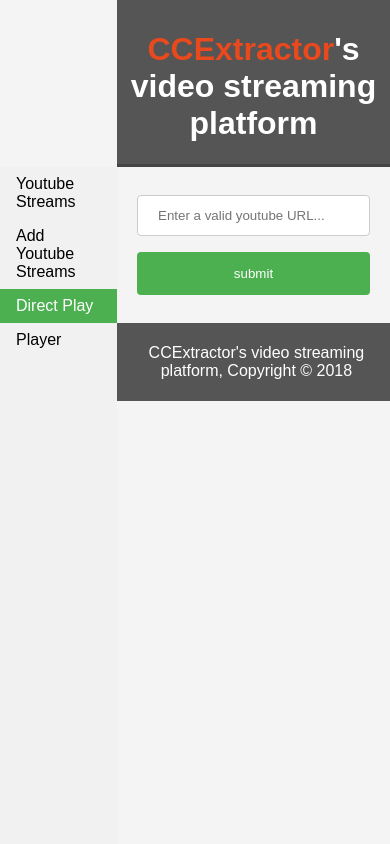
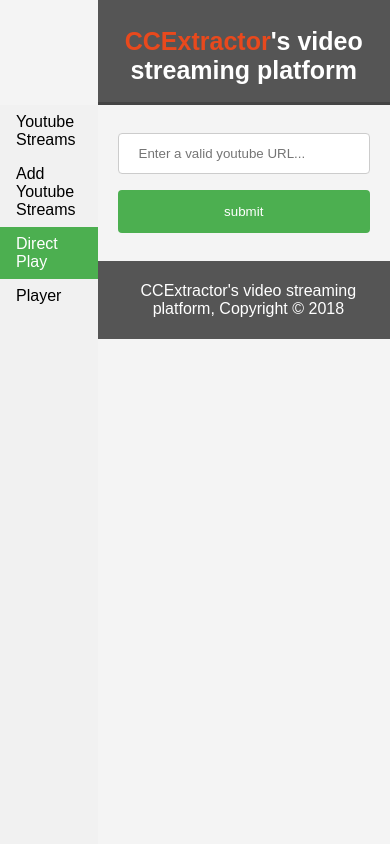
Before and after one commit to krushanbauva/ccextractor-video-streaming, a Flask app: page /directplay in a window 390 px wide. Run offline with Flask 2, Linux system fonts and the light colour scheme.

Commit message:
Update styling for mobile platforms
Decrease the size of navigation bar from 30% to 25% and reduce font size of the header

```diff
--- a/static/style.css
+++ b/static/style.css
@@ -168,21 +168,24 @@
 
 @media only screen and (max-width: 700px) {
 	.header {
-		margin-left:30%;
-		width:70%;
+		margin-left:25%;
+		width:75%;
+	}
+	.header h1 {
+		font-size:25px;
 	}
 	.nav ul {
-		width:30%;
+		width:25%;
 	}
 	.youtubestreams {
-		margin-left:30%;
+		margin-left:25%;
 	}
 	.youtubestreams .responsive {
 		width: 49.99999%;
 		margin: 6px 0;
 	}
 	.player {
-		margin-left:30%;
+		margin-left:25%;
 	}
 	.player iframe {
 		top:0;
@@ -191,13 +194,13 @@
 		height:100%;
 	}
 	.forms {
-		margin-left:30%;
+		margin-left:25%;
 	}
 	.indexfooter p{
-		margin-left:20%;
+		margin-left:15%;
 	}
 	.footer p{
-		margin-left:20%;
+		margin-left:15%;
 	}
 }
 
```
